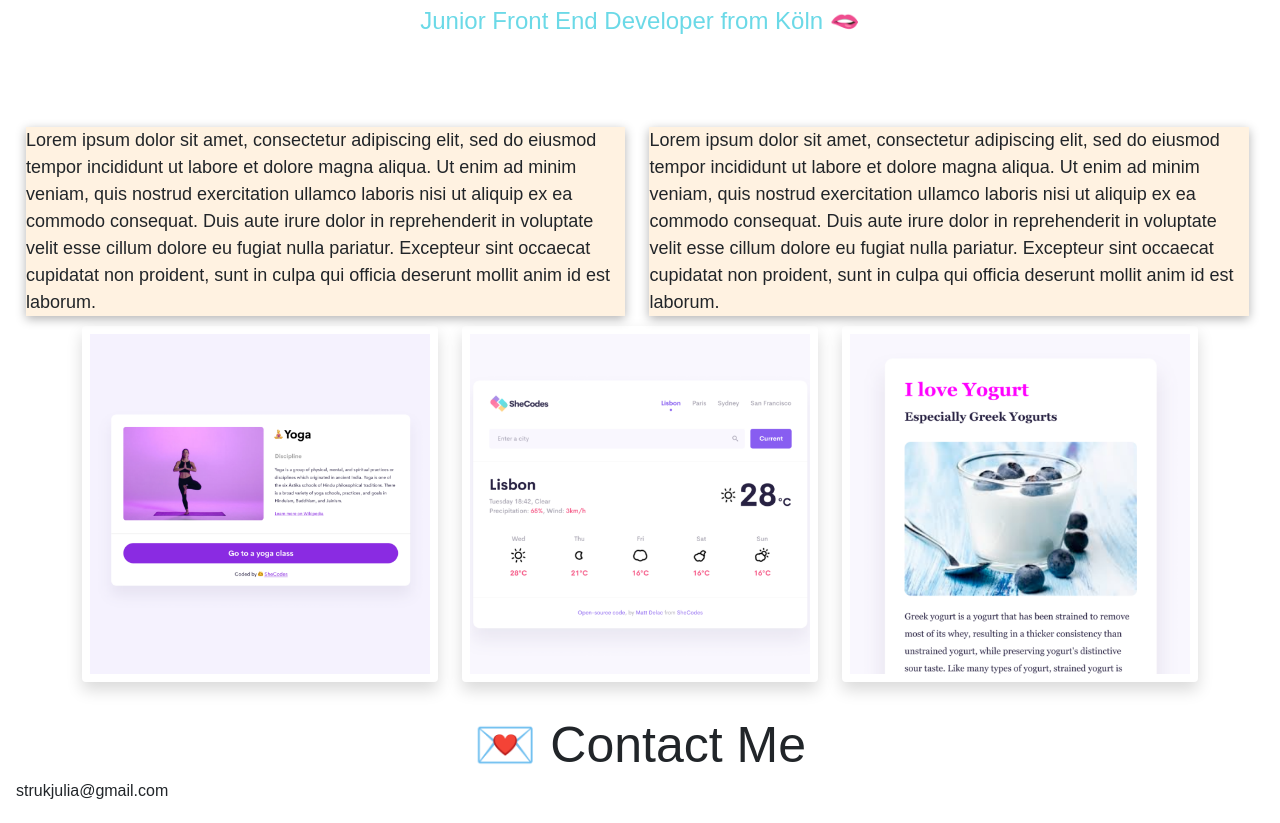
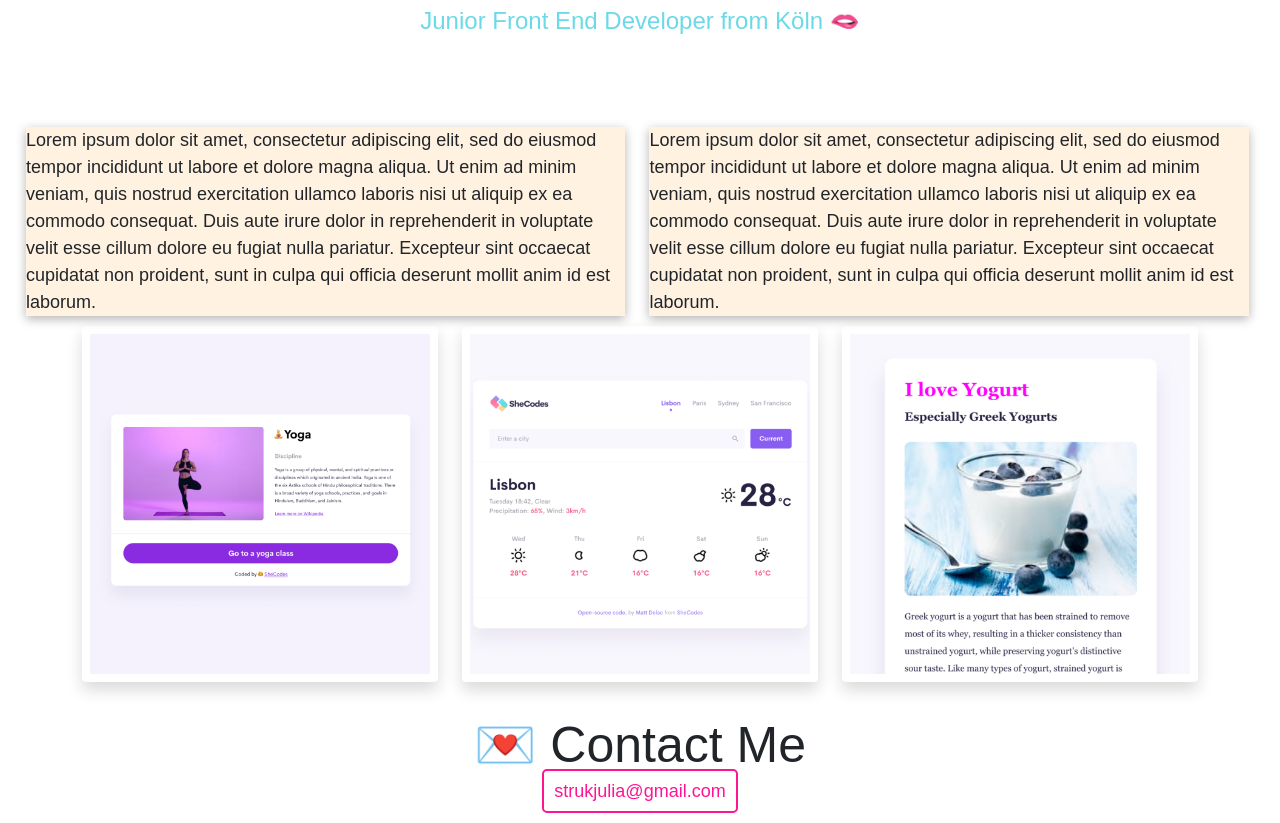
Before and after one commit to juliasstruk/week4-portfolio, a plain HTML site: page about.html in a window 1280 px wide. Shown: the part 408-1231 px from the top of the page. Drawn offline with nearby package versions, Linux system fonts and the light colour scheme.

Commit message:
About text center3

```diff
--- a/about.html
+++ b/about.html
@@ -89,7 +89,7 @@
       <br/>
       <div id="contact">
         <p id="emailhart" class="text-center"> 💌  Contact Me </p>
-        <p class="text-center>
+       <p class="text-center">
           <a href="mailto:strukjulia@gmail.com" > strukjulia@gmail.com</a>
         </p>
       </div>
```
